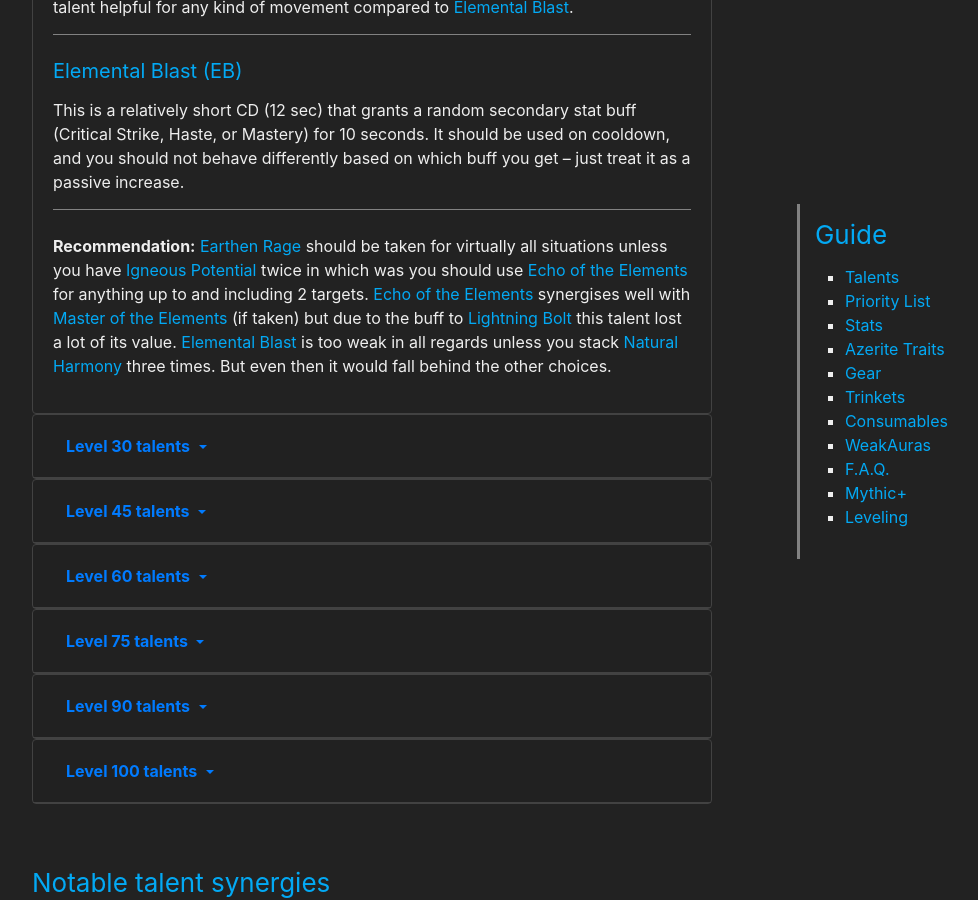
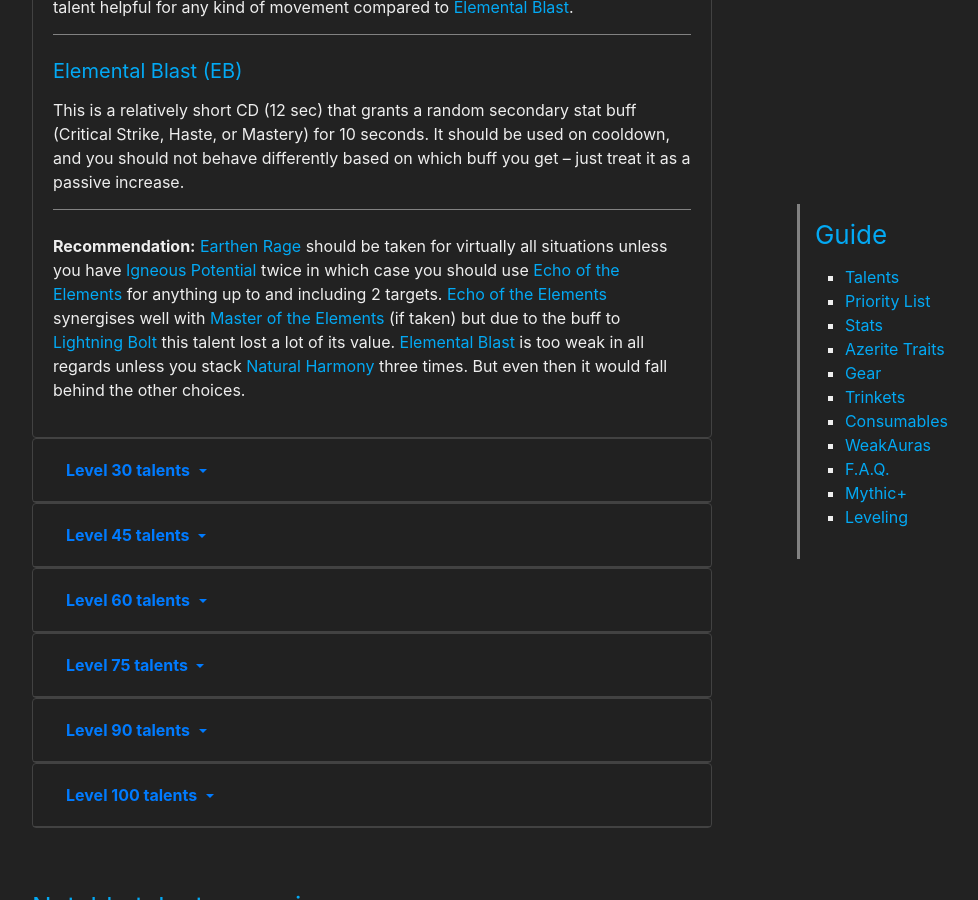
Before and after one commit to stormearthandlava/stormearthandlava.github.io, a Jekyll site: the page built from guide/general/talents.md, in a window 1280 px wide and 900 px high, scrolled down 2007 px. Shown: the whole window, without its empty margins (268-1246 px from the left). Built offline with Jekyll 4.4.1, drawn with Linux system fonts in a browser that asks for light colours; a script that is not in the unit is left out.

Commit message:
Update talents.md

```diff
--- a/guide/general/talents.md
+++ b/guide/general/talents.md
@@ -49,7 +49,7 @@ Click the talent row text to expand.
                 <h4>{{site.data.talent.eb}} (EB)</h4>
                 <p markdown="1"> This is a relatively short CD (12 sec) that grants a random secondary stat buff (Critical Strike, Haste, or Mastery) for 10 seconds. It should be used on cooldown, and you should not behave differently based on which buff you get -- just treat it as a passive increase.</p>
                 <hr><br>
-                <p markdown="1">**Recommendation:** {{site.data.talent.er}} should be taken for virtually all situations unless you have {{ site.data.azerite.igneous_potential }} twice in which was you should use {{ site.data.talent.eote }} for anything up to and including 2 targets. {{ site.data.talent.eote }} synergises well with {{site.data.talent.mote}} (if taken) but due to the buff to {{ site.data.spell.lb }} this talent lost a lot of its value. {{site.data.talent.eb}} is too weak in all regards unless you stack {{ site.data.azerite.natural_harmony }} three times. But even then it would fall behind the other choices.</p>
+                <p markdown="1">**Recommendation:** {{site.data.talent.er}} should be taken for virtually all situations unless you have {{ site.data.azerite.igneous_potential }} twice in which case you should use {{ site.data.talent.eote }} for anything up to and including 2 targets. {{ site.data.talent.eote }} synergises well with {{site.data.talent.mote}} (if taken) but due to the buff to {{ site.data.spell.lb }} this talent lost a lot of its value. {{site.data.talent.eb}} is too weak in all regards unless you stack {{ site.data.azerite.natural_harmony }} three times. But even then it would fall behind the other choices.</p>
             </div>
         </div>
     </div>
```
